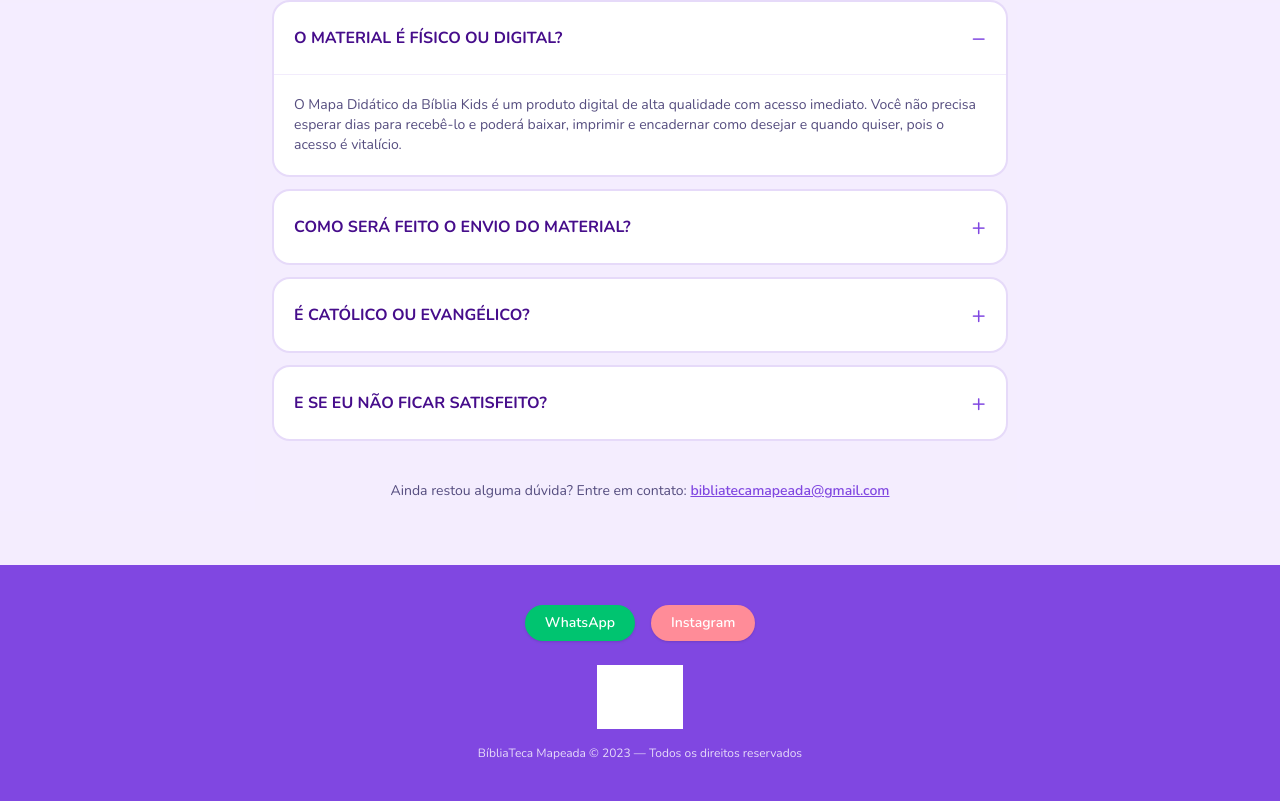
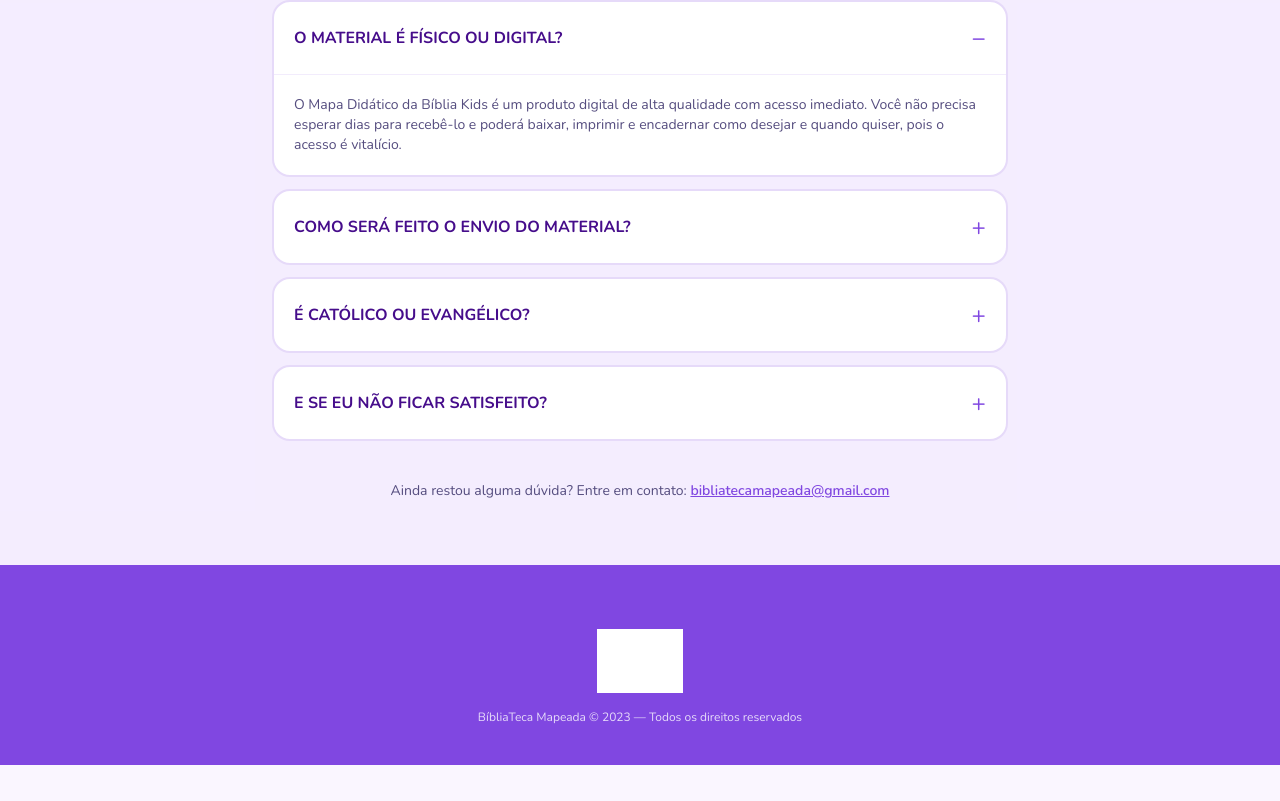
Before and after one commit to Spex-X/biblioteca, a Next.js app: page / in a window 1280 px wide. Shown: the part 10412-11213 px from the top of the page. After the commit the page ends 11177 px from the top, so only its background shows below. Built offline with nearby package versions, Linux system fonts and the light colour scheme; grey boxes are pictures that could not be loaded.

Commit message:
Remover links do Instagram e WhatsApp do footer

```diff
--- a/app/page.tsx
+++ b/app/page.tsx
@@ -552,24 +552,6 @@ export default function Home() {
       {/* Footer */}
       <footer className="bg-brand-purple py-10 text-center text-white">
         <div className="mx-auto max-w-5xl px-4">
-          <div className="flex justify-center gap-4">
-            <a
-              href="https://wa.me/message/CPY77AHXZDB6L1"
-              target="_blank"
-              rel="noopener noreferrer"
-              className="rounded-full bg-brand-green px-5 py-2 text-sm font-semibold shadow"
-            >
-              WhatsApp
-            </a>
-            <a
-              href="https://www.instagram.com/bibliatecamapeada"
-              target="_blank"
-              rel="noopener noreferrer"
-              className="rounded-full bg-brand-pink px-5 py-2 text-sm font-semibold shadow"
-            >
-              Instagram
-            </a>
-          </div>
           <img
             src="https://bibliatecamapeada.com/wp-content/uploads/2023/10/logo-bibliotecamapeada.png"
             alt="BíbliaTeca Mapeada"
```
